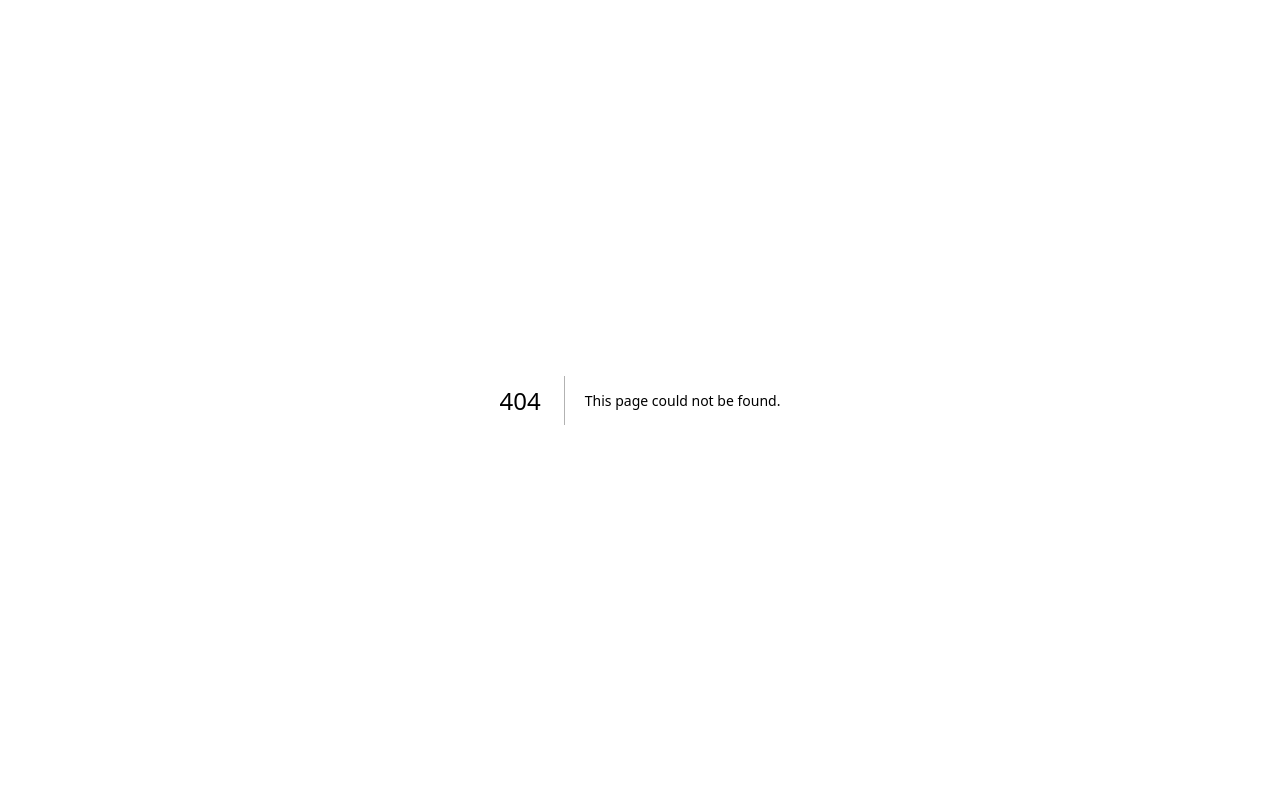
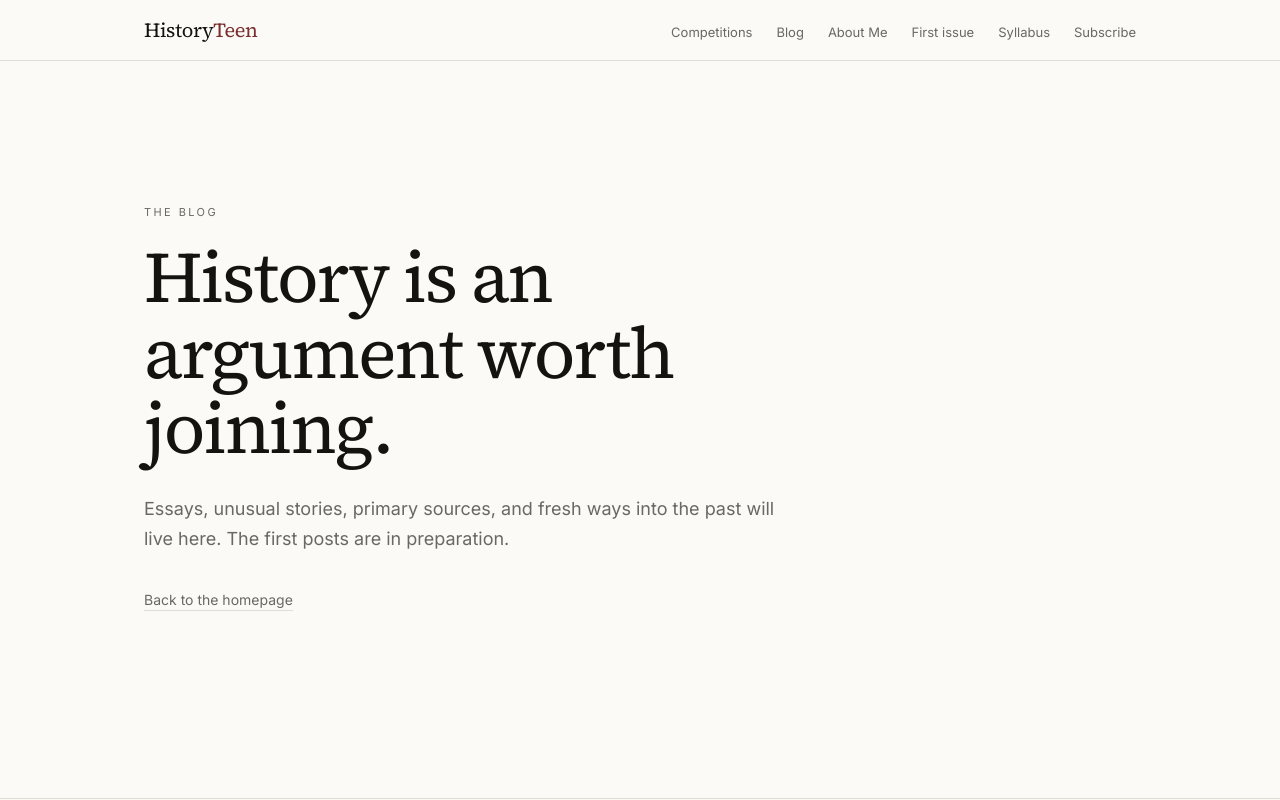
Before and after one commit to anushkagarg100/historyteen, a Next.js app: page /blog in a window 1280 px wide. Before the commit this address had no page. Built offline with nearby package versions, Linux system fonts and the light colour scheme.

Commit message:
Add top-level history destination pages

```diff
--- /dev/null
+++ b/app/blog/page.tsx
@@ -0,0 +1,30 @@
+import type { Metadata } from "next";
+import Link from "next/link";
+import styles from "../page.module.css";
+import SiteHeader from "../site-header";
+
+export const metadata: Metadata = {
+  title: "Blog",
+  description: "HistoryTeen essays, stories, and ideas for curious readers.",
+};
+
+export default function BlogPage() {
+  return (
+    <div className={styles.page}>
+      <SiteHeader />
+      <main className={styles.destination}>
+        <div className={`${styles.container} ${styles.destinationInner}`}>
+          <p className={styles.eyebrow}>The blog</p>
+          <h1>History is an argument worth joining.</h1>
+          <p className={styles.destinationIntro}>
+            Essays, unusual stories, primary sources, and fresh ways into the
+            past will live here. The first posts are in preparation.
+          </p>
+          <Link className={styles.backLink} href="/">
+            Back to the homepage
+          </Link>
+        </div>
+      </main>
+    </div>
+  );
+}
--- a/app/page.module.css
+++ b/app/page.module.css
@@ -68,7 +68,7 @@
 .nav ul {
   display: flex;
   align-items: baseline;
-  gap: 24px;
+  gap: clamp(14px, 2vw, 24px);
   list-style: none;
 }
 
@@ -355,6 +355,50 @@
   max-width: 46ch;
 }
 
+/* ---------- Destination placeholders ---------- */
+
+.destination {
+  min-height: calc(100vh - 62px);
+  border-bottom: 1px solid var(--rule);
+}
+
+.destinationInner {
+  padding-top: clamp(72px, 12vw, 144px);
+  padding-bottom: 96px;
+}
+
+.destination h1 {
+  margin-top: 20px;
+  max-width: 16ch;
+  font-family: var(--font-serif-display), Georgia, serif;
+  font-size: clamp(42px, 7vw, 72px);
+  font-weight: 400;
+  line-height: 1.05;
+  letter-spacing: -0.03em;
+}
+
+.destinationIntro {
+  margin-top: 28px;
+  max-width: 58ch;
+  font-size: 18px;
+  line-height: 1.7;
+  color: var(--muted);
+}
+
+.backLink {
+  display: inline-block;
+  margin-top: 36px;
+  padding-bottom: 2px;
+  border-bottom: 1px solid var(--rule);
+  font-size: 14px;
+  color: var(--muted);
+}
+
+.backLink:hover {
+  color: var(--foreground);
+  border-color: var(--foreground);
+}
+
 /* ---------- Footer ---------- */
 
 .footer {
@@ -427,11 +471,19 @@
     font-size: 17px;
   }
 
-  .nav ul {
-    gap: 18px;
+  .mastheadInner {
+    align-items: center;
   }
 
-  .navWide {
+  .nav ul {
+    gap: 14px;
+  }
+
+  .nav a {
+    font-size: 12px;
+  }
+
+  .navSecondary {
     display: none;
   }
 
--- /dev/null
+++ b/app/site-header.tsx
@@ -0,0 +1,35 @@
+import Link from "next/link";
+import styles from "./page.module.css";
+
+const NAV = [
+  { label: "Competitions", href: "/competitions" },
+  { label: "Blog", href: "/blog" },
+  { label: "About Me", href: "/about" },
+  { label: "First issue", href: "/#issue", secondary: true },
+  { label: "Syllabus", href: "/#syllabus", secondary: true },
+  { label: "Subscribe", href: "/#subscribe", secondary: true },
+];
+
+export default function SiteHeader() {
+  return (
+    <header className={styles.masthead}>
+      <div className={`${styles.container} ${styles.mastheadInner}`}>
+        <Link className={styles.wordmark} href="/">
+          History<span>Teen</span>
+        </Link>
+        <nav className={styles.nav} aria-label="Primary">
+          <ul>
+            {NAV.map((item) => (
+              <li
+                key={item.href}
+                className={item.secondary ? styles.navSecondary : undefined}
+              >
+                <Link href={item.href}>{item.label}</Link>
+              </li>
+            ))}
+          </ul>
+        </nav>
+      </div>
+    </header>
+  );
+}
```
Also changed, not shown: app/about/page.tsx (added, +30 -0 lines), app/competitions/page.tsx (added, +32 -0 lines), app/page.tsx (+2 -26 lines).
